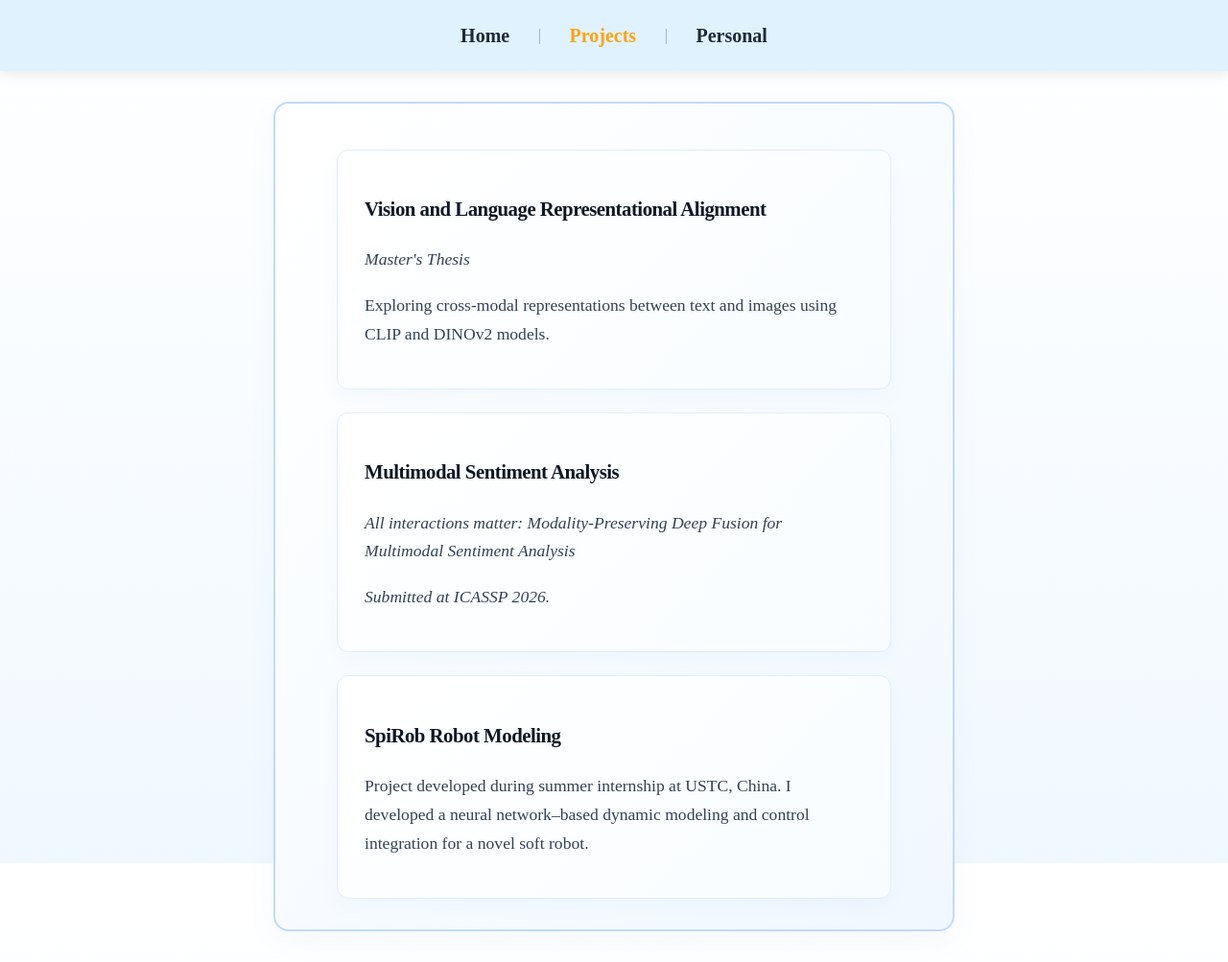
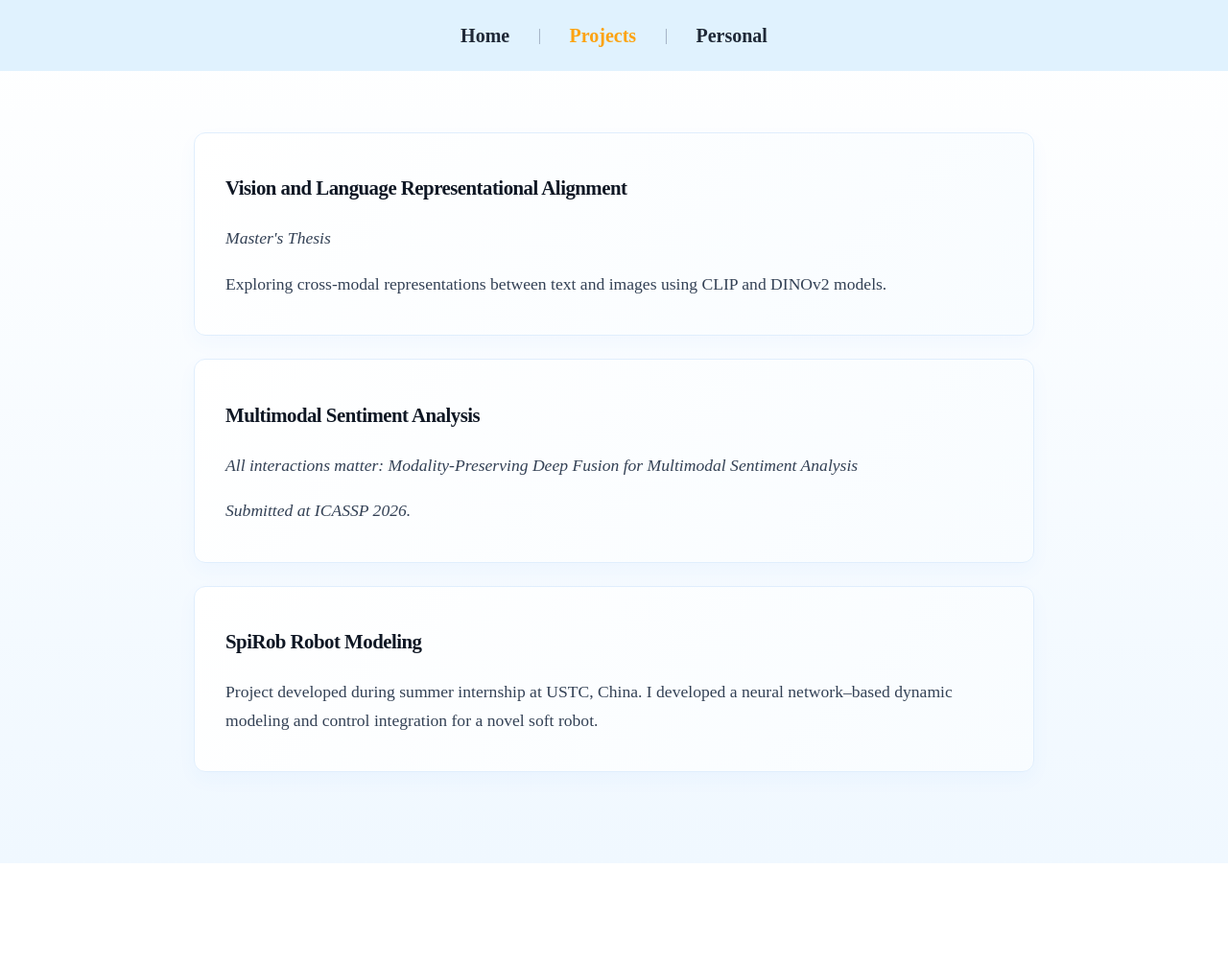
Before and after one commit to nickxir12/nickxir12.github.io, a Jekyll site: the page built from projects.md, in a window 1280 px wide. Shown: the whole page at 96% size. Built offline with Jekyll 4.4.1, drawn with Linux system fonts in a browser that asks for light colours; after the commit the page ends 900 px from its top, so only the background shows below that.

Commit message:
Fix navbar layout and page styling
- Move navbar to the very top with no space above
- Remove box-shadow from navbar (black line below)
- Remove box styling (background, border, shadow) from home page hero-banner
- Remove box styling from projects and interests page section-box
- Make project and interest cards wider (90% width, max 900px) and less tall (reduced padding)
- Ensure consistent styling across all pages
- Increase main-content max-width to 1100px for better layout

```diff
--- a/assets/css/custom.css
+++ b/assets/css/custom.css
@@ -15,6 +15,7 @@
 html, body {
   min-height: 100%;
   margin: 0;
+  padding: 0;
   font-family: 'STIX Two Text', serif;
   line-height: 1.7;
   color: #1f2937; /* dark text for light background */
@@ -134,11 +135,12 @@ nav strong {
   right: 50%;
   margin-left: -50vw;
   margin-right: -50vw;
+  margin-top: 0;
+  margin-bottom: 0;
   background: #e0f2fe;
   display: flex;
   justify-content: center;
   padding: 1rem 0;
-  box-shadow: 0 4px 12px rgba(0,0,0,0.08);
   border-radius: 0;
 }
 .nav-links {
@@ -168,14 +170,14 @@ nav strong {
 ============================= */
 
 .hero-banner {
-  padding: 3rem 2.5rem; /* reduced from 4rem to move content up */
-  background: linear-gradient(135deg, #ffffff 0%, #f0f8ff 100%); /* light blue tint */
-  border-radius: 16px;
+  padding: 2rem 1.5rem;
+  background: transparent;
+  border-radius: 0;
   max-width: 1100px;
-  margin: 1.5rem auto; /* reduced from 2rem to move banner up */
-  box-shadow: 0 10px 30px rgba(59,130,246,0.06);
+  margin: 2rem auto;
+  box-shadow: none;
   color: #0f1724;
-  border: 2px solid #bfdbfe;
+  border: none;
   animation: slideInUp 0.6s ease-out;
 }
 
@@ -301,7 +303,7 @@ nav strong {
 ============================= */
 
 .main-content {
-  max-width: 960px;
+  max-width: 1100px;
   margin: 0 auto;
   padding: 1.5rem 1.5rem;
   text-align: center;
@@ -317,22 +319,22 @@ nav strong {
 
 /* Section Boxes */
 .section-box {
-  background: linear-gradient(135deg, #ffffff 0%, #f0f8ff 100%); /* light blue tint */
-  padding: 2rem 1.75rem; /* reduced from 3rem 2.5rem for smaller cards */
-  border-radius: 16px;
-  max-width: 650px; /* reduced from 900px */
-  margin: 2rem auto; /* reduced from 2.5rem */
-  box-shadow: 0 10px 30px rgba(59,130,246,0.05);
-  border: 2px solid #bfdbfe;
+  background: transparent;
+  padding: 1rem 1.5rem;
+  border-radius: 0;
+  max-width: 900px;
+  margin: 2rem auto;
+  box-shadow: none;
+  border: none;
   animation: slideInUp 0.6s ease-out 0.1s both;
-  transition: transform 0.3s ease, box-shadow 0.3s ease, border-color 0.3s ease;
+  transition: none;
 }
 
 .section-box:hover {
-  transform: translateY(-4px) scale(1.02);
-  box-shadow: 0 15px 40px rgba(59,130,246,0.15);
-  border-color: #93c5fd;
-  background: linear-gradient(135deg, #f0f9ff 0%, #e0f2fe 100%);
+  transform: none;
+  box-shadow: none;
+  border-color: transparent;
+  background: transparent;
 }
 .section-box h1 {
   font-size: 1.8rem;
@@ -445,6 +447,9 @@ nav strong {
   grid-template-columns: repeat(2, 1fr);
   gap: 2rem;
   margin-top: 1.5rem;
+  max-width: 900px;
+  margin-left: auto;
+  margin-right: auto;
 }
 
 @media (max-width: 768px) {
@@ -453,7 +458,7 @@ nav strong {
 
 .card {
   background: linear-gradient(135deg, #ffffff 0%, #f8fcff 100%);
-  padding: 2rem;
+  padding: 1.25rem 2rem;
   border-radius: 14px;
   text-align: center;
   transition: transform 0.25s ease, box-shadow 0.25s ease;
@@ -462,7 +467,7 @@ nav strong {
 }
 
 .card:hover {
-  transform: translateY(-8px);
+  transform: translateY(-4px);
   box-shadow: 0 16px 40px rgba(59,130,246,0.12);
   border-color: #93c5fd;
 }
@@ -482,10 +487,10 @@ nav strong {
 }
 
 .project-card {
-  width: 80%;
-  max-width: 650px; /* reduced from 820px */
-  text-align: left; /* left-align project content */
-  padding: 1.5rem 1.5rem; /* reduced from 1.5rem 1.75rem */
+  width: 90%;
+  max-width: 900px;
+  text-align: left;
+  padding: 1.25rem 2rem;
   border-radius: 12px;
   cursor: pointer;
   transition: transform 0.3s ease, box-shadow 0.3s ease, border-color 0.3s ease, background 0.3s ease;
@@ -500,7 +505,7 @@ nav strong {
 
 @media (min-width: 1200px) {
   .project-list { gap: 1.5rem; }
-  .project-card { padding: 1.5rem 1.75rem; } /* reduced from 1.75rem 2rem */
+  .project-card { padding: 1.25rem 2rem; }
 }
 
 /* =============================
```
